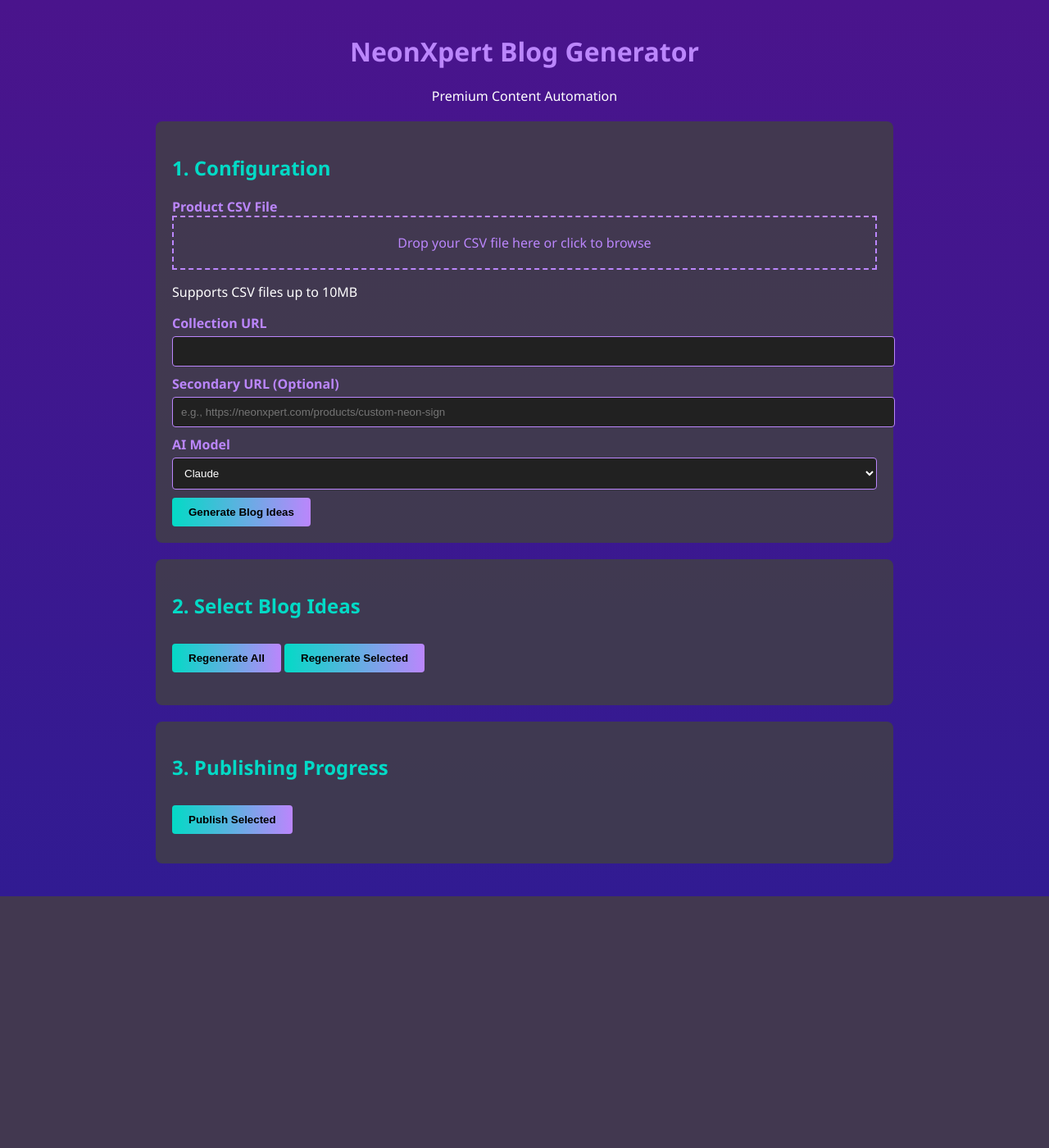
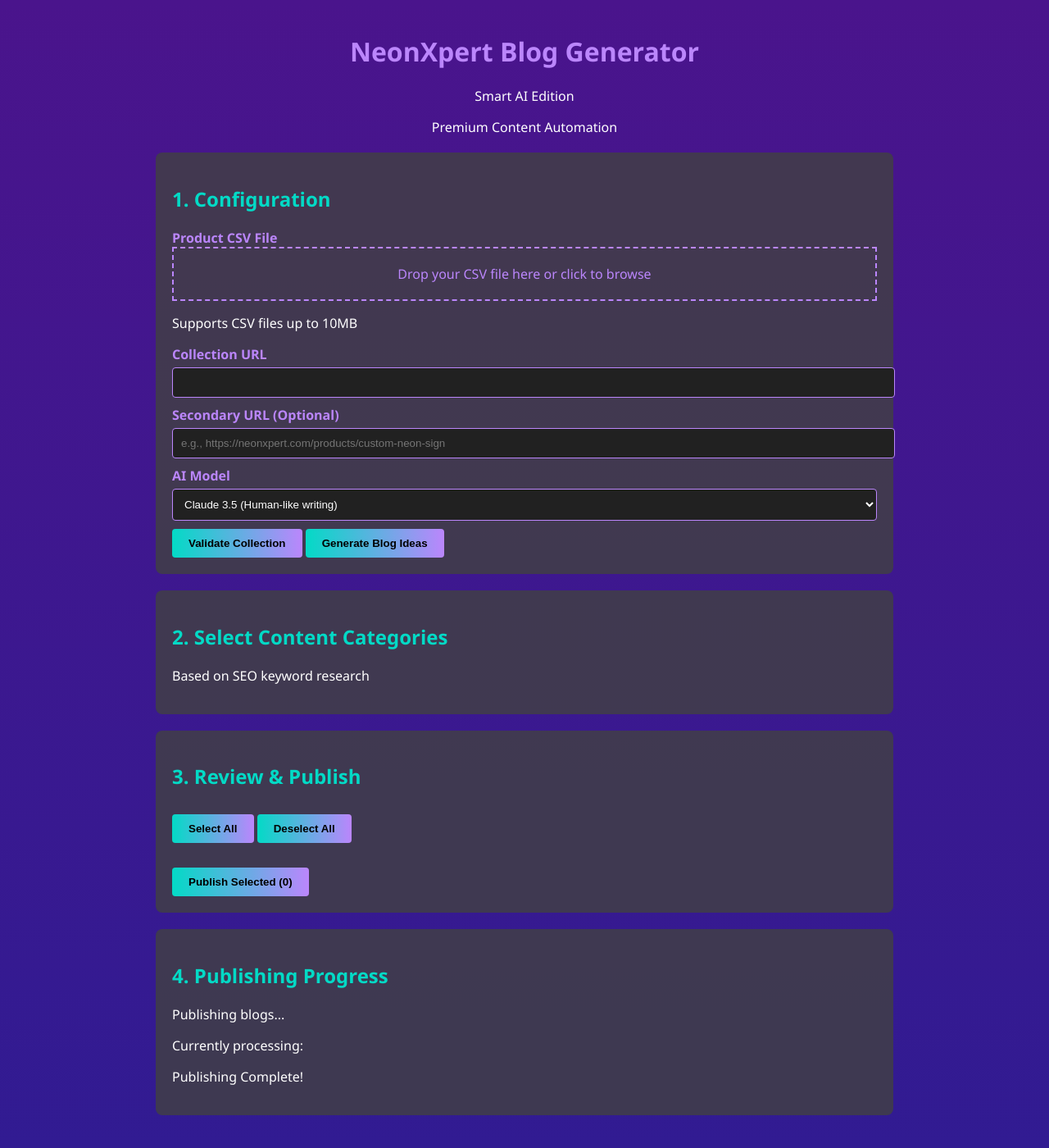
Before and after one commit to ajcoder92/NXBLOG-MAGIC, a Flask app: page / in a window 1280 px wide. Shown: the whole page at 82% size. Before the commit the page ends 1093 px from the top, so only its background shows below. Run offline with Flask 3, Linux system fonts and the light colour scheme.

Commit message:
Update index.html

```diff
--- a/templates/index.html
+++ b/templates/index.html
@@ -16,95 +16,181 @@
         .drop-zone { border: 2px dashed #bb86fc; padding: 20px; text-align: center; color: #bb86fc; cursor: pointer; }
         button { background: linear-gradient(90deg, #03dac6, #bb86fc); color: black; padding: 10px 20px; border: none; border-radius: 4px; cursor: pointer; margin-top: 10px; font-weight: bold; }
         button:hover { opacity: 0.9; }
+        .subcategory-list { margin-top: 10px; }
+        .subcategory { display: flex; align-items: center; margin-bottom: 5px; }
         .topic-list { margin-top: 20px; }
         .topic { background: #616161; padding: 10px; margin-bottom: 10px; border-radius: 4px; display: flex; align-items: center; }
         .editable-title { width: 70%; background: #212121; color: white; border: 1px solid #bb86fc; padding: 5px; margin-left: 10px; }
+        .preview { background: #424242; padding: 15px; border-radius: 4px; margin-top: 10px; max-height: 300px; overflow-y: auto; }
         .progress { color: #03dac6; text-align: center; font-style: italic; }
     </style>
     <script>
-        let topics = [];  # Global for editing
+        let subcategories = [];
+        let ideas = [];
+
+        function handleFileSelect(event) {
+            const fileInput = document.getElementById('csv_file');
+            const dropZone = document.querySelector('.drop-zone');
+            if (event.type === 'drop') {
+                event.preventDefault();
+                fileInput.files = event.dataTransfer.files;
+            } else if (event.type === 'change' && fileInput.files.length > 0) {
+                dropZone.textContent = `Selected: ${fileInput.files[0].name}`;
+            }
+        }
 
         function generateTopics() {
             const formData = new FormData();
             formData.append('csv_file', document.getElementById('csv_file').files[0]);
-            formData.append('collection_url', document.getElementById('collection_url').value);
-            formData.append('secondary_url', document.getElementById('secondary_url').value);
-            formData.append('ai_model', document.getElementById('ai_model').value);
-
-            fetch('/generate_topics', {
+            fetch('/analyze_csv', {
                 method: 'POST',
                 body: formData
             }).then(response => response.json()).then(data => {
                 if (data.success) {
-                    topics = data.topics;
-                    displayTopics();
+                    subcategories = data.subcategories;
+                    displaySubcategories();
                 } else {
                     alert(data.error);
                 }
             });
         }
 
-        function displayTopics() {
+        function displaySubcategories() {
+            const list = document.getElementById('subcategory-list');
+            list.innerHTML = '';
+            subcategories.forEach(subcat => {
+                const div = document.createElement('div');
+                div.className = 'subcategory';
+                div.innerHTML = `
+                    <input type="checkbox" id="subcat-${subcat.key}" name="subcategory" value="${subcat.key}">
+                    <label for="subcat-${subcat.key}">${subcat.name} (${subcat.count} products, ${subcat.monthly_searches}/month)</label>
+                `;
+                list.appendChild(div);
+            });
+            document.getElementById('generate-ideas').disabled = false;
+        }
+
+        function generateIdeas() {
+            const selected = Array.from(document.querySelectorAll('input[name="subcategory"]:checked')).map(cb => cb.value);
+            if (selected.length === 0) return alert('Select at least one subcategory');
+
+            const formData = new FormData();
+            formData.append('csv_file', document.getElementById('csv_file').files[0]);
+            formData.append('collection_url', document.getElementById('collection_url').value);
+            formData.append('selected_subcategories', JSON.stringify(selected));
+
+            fetch('/generate_ideas', {
+                method: 'POST',
+                body: formData
+            }).then(response => response.json()).then(data => {
+                if (data.success) {
+                    ideas = data.ideas;
+                    displayIdeas();
+                } else {
+                    alert(data.error);
+                }
+            });
+        }
+
+        function displayIdeas() {
             const list = document.getElementById('topic-list');
             list.innerHTML = '';
-            topics.forEach((topic, index) => {
+            ideas.forEach((idea, index) => {
                 const div = document.createElement('div');
                 div.className = 'topic';
                 div.innerHTML = `
-                    <input type="checkbox" id="topic-${index}">
-                    <input type="text" class="editable-title" value="${topic.title}" onchange="topics[${index}].title = this.value">
-                    <p>${topic.description}</p>
-                    <p>Category: ${topic.category} | Type: ${topic.type} | Est. Words: ${topic.wordCount}</p>
+                    <input type="checkbox" id="idea-${index}">
+                    <input type="text" class="editable-title" value="${idea.title}" onchange="ideas[${index}].title = this.value">
+                    <p>${idea.description}</p>
+                    <p>Subcategory: ${idea.subcategory} | Word count: ${idea.wordCount}</p>
+                    <button onclick="generatePreview(${index})">Generate Preview</button>
                 `;
                 list.appendChild(div);
             });
         }
 
-        function regenerateAll() {
-            generateTopics();
-        }
-
-        function regenerateSelected() {
-            alert('Regenerating selected...');
-            generateTopics();  // Placeholder; can expand
+        function generatePreview(index) {
+            const idea = ideas[index];
+            fetch('/generate_preview', {
+                method: 'POST',
+                headers: {'Content-Type': 'application/json'},
+                body: JSON.stringify({idea, collection_url: document.getElementById('collection_url').value, ai_model: document.getElementById('ai_model').value})
+            }).then(response => response.json()).then(data => {
+                if (data.success) {
+                    const div = document.getElementById(`preview-${index}`);
+                    div.innerHTML = `
+                        <div class="preview">
+                            <h3>Preview</h3>
+                            <p>${data.content.substring(0, 500)}...</p>
+                            <img src="${data.featured_image}" alt="${idea.title}" style="max-width: 100%; height: auto;">
+                            <p>Word count: ${data.word_count}</p>
+                        </div>
+                    `;
+                    div.style.display = 'block';
+                } else {
+                    alert(data.error);
+                }
+            });
         }
 
         function publishSelected() {
             const selected = [];
             document.querySelectorAll('.topic input[type="checkbox"]:checked').forEach(checkbox => {
                 const index = checkbox.id.split('-')[1];
-                selected.push(topics[index]);
+                selected.push(ideas[index]);
             });
-            if (selected.length === 0) return alert('Select topics');
+            if (selected.length === 0) return alert('Select ideas to publish');
 
-            document.getElementById('progress').innerText = 'Publishing...';
+            document.getElementById('progress').innerText = 'Publishing blogs...';
+            let published = 0, failed = 0;
 
-            selected.forEach((topic, i) => {
+            selected.forEach((idea, i) => {
                 fetch('/publish_blog', {
                     method: 'POST',
                     headers: {'Content-Type': 'application/json'},
                     body: JSON.stringify({
-                        topic,
+                        idea,
                         collection_url: document.getElementById('collection_url').value,
-                        secondary_url: document.getElementById('secondary_url').value,
-                        ai_model: document.getElementById('ai_model').value,
-                        product_data: []  // Assume frontend stores; in practice, persist from gen
+                        ai_model: document.getElementById('ai_model').value
                     })
                 }).then(response => response.json()).then(data => {
                     if (data.success) {
-                        document.getElementById('progress').innerText += `\nBlog ${i+1}: ${data.blog_url}`;
+                        published++;
+                        document.getElementById('current').innerText = `Currently processing: Blog ${i+1} (${idea.title})`;
+                        document.getElementById(`published-${i}`).innerText = `View published blog → ${data.blog_url}`;
                     } else {
-                        alert(data.error);
+                        failed++;
+                        document.getElementById(`failed-${i}`).innerText = `Failed: ${data.error}`;
+                    }
+                    if (i === selected.length - 1) {
+                        document.getElementById('progress').innerText = `Publishing Complete! ${published} blogs published successfully. ${failed} failed.`;
                     }
                 });
             });
         }
+
+        // Drag and drop
+        const dropZone = document.querySelector('.drop-zone');
+        ['dragenter', 'dragover', 'dragleave', 'drop'].forEach(eventName => {
+            dropZone.addEventListener(eventName, preventDefaults, false);
+        });
+        function preventDefaults(e) { e.preventDefault(); e.stopPropagation(); }
+        ['dragenter', 'dragover'].forEach(eventName => {
+            dropZone.addEventListener(eventName, highlight, false);
+        });
+        ['dragleave', 'drop'].forEach(eventName => {
+            dropZone.addEventListener(eventName, unhighlight, false);
+        });
+        dropZone.addEventListener('drop', handleFileSelect, false);
+        function highlight(e) { dropZone.style.background = '#5e2a9d'; }
+        function unhighlight(e) { dropZone.style.background = 'transparent'; }
     </script>
 </head>
 <body>
     <div class="container">
         <div class="header">
             <h1>NeonXpert Blog Generator</h1>
+            <p>Smart AI Edition</p>
             <p>Premium Content Automation</p>
         </div>
 
@@ -113,7 +199,7 @@
             <label>Product CSV File</label>
             <div class="drop-zone" onclick="document.getElementById('csv_file').click()">
                 Drop your CSV file here or click to browse
-                <input type="file" id="csv_file" style="display: none;">
+                <input type="file" id="csv_file" style="display: none;" onchange="handleFileSelect(event)">
             </div>
             <p>Supports CSV files up to 10MB</p>
 
@@ -125,25 +211,40 @@
 
             <label>AI Model</label>
             <select id="ai_model">
-                <option value="claude">Claude</option>
-                <option value="chatgpt">ChatGPT</option>
+                <option value="claude">Claude 3.5 (Human-like writing)</option>
+                <option value="chatgpt">GPT-4o (SEO optimized)</option>
             </select>
 
-            <button onclick="generateTopics()">Generate Blog Ideas</button>
+            <button onclick="generateTopics()">Validate Collection</button>
+            <button id="generate-ideas" onclick="generateIdeas()" disabled>Generate Blog Ideas</button>
         </div>
 
         <div class="section">
-            <h2>2. Select Blog Ideas</h2>
-            <button onclick="regenerateAll()">Regenerate All</button>
-            <button onclick="regenerateSelected()">Regenerate Selected</button>
-            <div id="topic-list" class="topic-list"></div>
+            <h2>2. Select Content Categories</h2>
+            <p>Based on SEO keyword research</p>
+            <div id="subcategory-list" class="subcategory-list"></div>
         </div>
 
         <div class="section">
-            <h2>3. Publishing Progress</h2>
-            <button onclick="publishSelected()">Publish Selected</button>
-            <p id="progress" class="progress"></p>
+            <h2>3. Review & Publish</h2>
+            <button onclick="selectAll()">Select All</button>
+            <button onclick="deselectAll()">Deselect All</button>
+            <div id="topic-list" class="topic-list"></div>
+            <button onclick="publishSelected()">Publish Selected (0)</button>
+        </div>
+
+        <div class="section">
+            <h2>4. Publishing Progress</h2>
+            <p id="progress">Publishing blogs...</p>
+            <p id="current">Currently processing:</p>
+            <div id="published-list"></div>
+            <p>Publishing Complete!</p>
+            <p id="summary"></p>
         </div>
     </div>
+    <script>
+        function selectAll() { document.querySelectorAll('.topic input[type="checkbox"]').forEach(cb => cb.checked = true); }
+        function deselectAll() { document.querySelectorAll('.topic input[type="checkbox"]').forEach(cb => cb.checked = false); }
+    </script>
 </body>
 </html>
```
